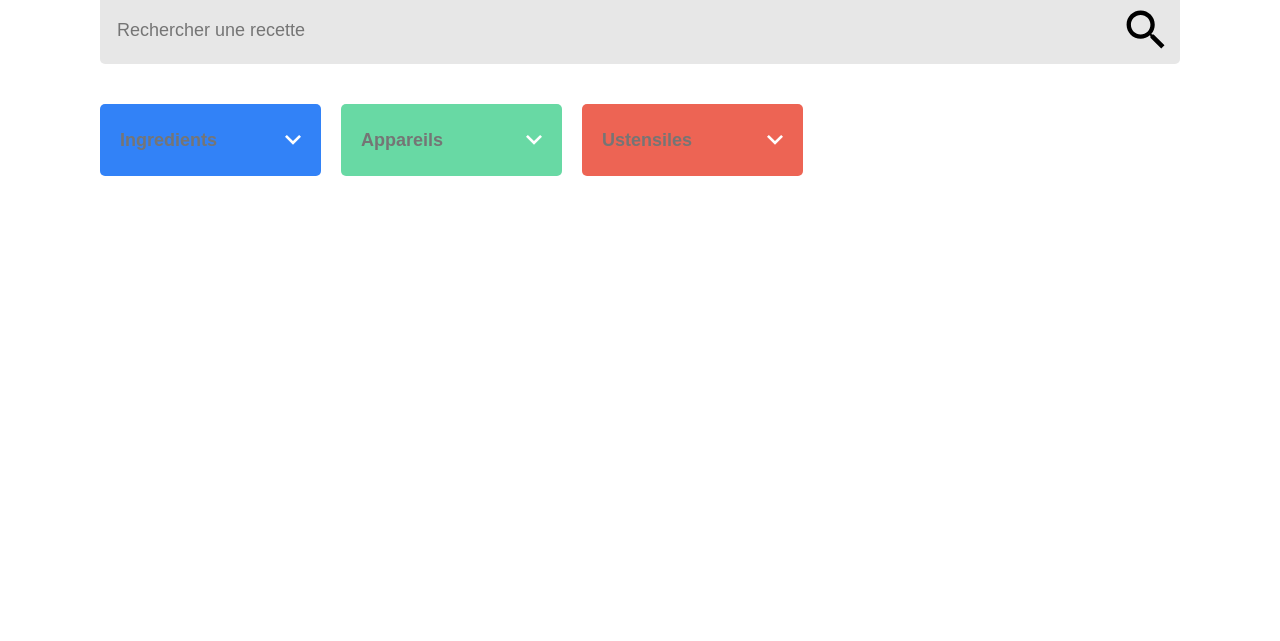
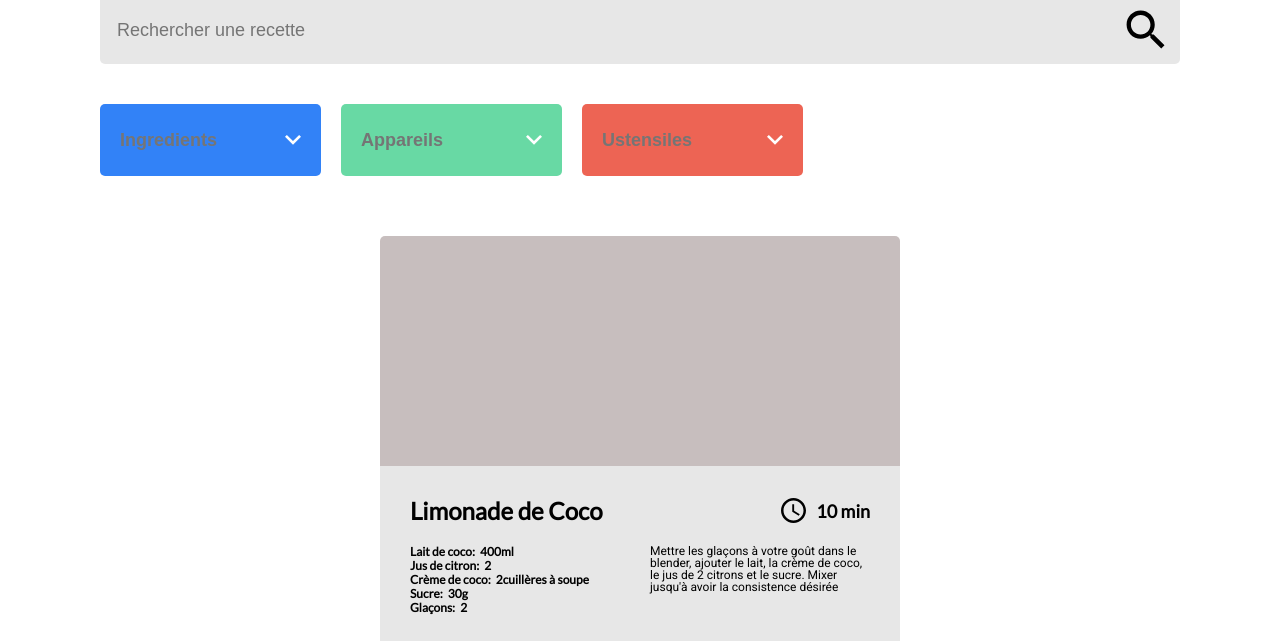
Before and after one commit to Nohavye/OC-Projet_7, a website with bundled scripts: page index.html in a window 1280 px wide. Shown: the part 159-800 px from the top of the page. Built offline with nearby package versions, Linux system fonts and the light colour scheme.

Commit message:
Implémentation de la carte de recette.

```diff
--- a/css/styles.css
+++ b/css/styles.css
@@ -21,6 +21,14 @@ h1 {
   line-height: 47px;
   text-align: center;
   color: #d04f4f;
+}
+
+main {
+  margin-top: 60px;
+  display: flex;
+  justify-content: center;
+  gap: 60px;
+  flex-wrap: wrap;
 }
 
 .div_search {
--- a/scripts/data/RecipeEntity.js
+++ b/scripts/data/RecipeEntity.js
@@ -6,7 +6,8 @@ class IngredientEntity {
   }
 
   get name () { return this._name }
-  get quantity () { return this._quantity }
+  get quantity () { return this._quantity || '' }
+  get unit () { return this._unit || '' }
 }
 
 class RecipeEntity {
--- a/scripts/index.js
+++ b/scripts/index.js
@@ -2,18 +2,23 @@ import Data from './data/DataModule.js'
 import Globals from './globals/globals.js'
 import Templates from './templates/TemplatesModule.js'
 import InvertedIndex from './research/InvertedIndex.js'
+import RecipeCard from './templates/RecipeCard.js'
 
 await Data.Manager.loadData('data/recipes.json')
 const recipesEntities = Data.Manager.getData('recipes', Data.DataFormat.Recipe)
 const recipes = Data.Manager.hash(recipesEntities, 'id')
 InvertedIndex.createMaps(recipes)
 
-console.log('---------------------------------------------------------------------')
-console.log('---------------------------------------------------------------------')
-console.log('---------------------------------------------------------------------')
-InvertedIndex.ustensilsMap.forEach((value, key, map) => {
-  console.log(`${key}: ${value}`)
-})
+// console.log('---------------------------------------------------------------------')
+// console.log('---------------------------------------------------------------------')
+// console.log('---------------------------------------------------------------------')
+// InvertedIndex.ustensilsMap.forEach((value, key, map) => {
+//   console.log(`${key}: ${value}`)
+// })
+
+for (const entity of recipes.values()) {
+  const card = new RecipeCard(entity).addTo(Globals.DOM.main)
+}
 
 const ingredientsFilter = new Templates.FilterSelector('ingredients', 'Ingredients')
 const appliancesFilter = new Templates.FilterSelector('appliances', 'Appareils')
--- /dev/null
+++ b/scripts/templates/RecipeCard.js
@@ -0,0 +1,136 @@
+import Template from './Template.js'
+
+class RecipeCard {
+  constructor (recipeEntity) {
+    const ingredients = () => {
+      let htmlContent = ''
+      recipeEntity.ingredients.forEach((ingredient) => {
+        htmlContent = htmlContent + `
+          <div style= "
+            display: flex;
+            gap: 5px;
+            font-weight: 700;
+            font-size: 12px;
+            line-height: 14px;
+            ">
+            <b>${ingredient.name}:</b>
+            <p>${ingredient.quantity}${ingredient.unit}</p>
+          </div>
+        `
+      })
+      return htmlContent
+    }
+
+    const description = () => {
+      const maxLentgth = 350
+      if (recipeEntity.description.length <= maxLentgth) {
+        return recipeEntity.description
+      } else {
+        return recipeEntity.description.substring(0, maxLentgth) + ' (...)'
+      }
+    }
+
+    this._template = new Template('div', {
+
+      attributes: {
+        class: 'recipeCard'
+      },
+
+      styles: {
+        backgroundColor: '#C7BEBE',
+        width: '520px',
+        height: '460px',
+        borderRadius: '5px',
+        display: 'flex',
+        alignItems: 'end'
+      }
+    },
+    {
+      presentation: new Template('div', {
+
+        attributes: {},
+        styles: {
+          boxSizing: 'border-box',
+          padding: '30px',
+          backgroundColor: '#E7E7E7',
+          width: '100%',
+          height: '230px'
+        }
+      },
+      {
+        header: new Template('div', {
+          attributes: {},
+          styles: {
+            display: 'flex',
+            justifyContent: 'space-between'
+          }
+        },
+        {
+          title: new Template('h2', {
+            styles: {
+              overflow: 'hidden',
+              whiteSpace: 'nowrap',
+              textOverflow: 'ellipsis',
+              width: '79%'
+            },
+            HTMLContents: { title: recipeEntity.name }
+          }),
+          time: new Template('p', {
+            styles: {
+              display: 'flex',
+              gap: '10px',
+              alignItems: 'center',
+              fontWeight: '700',
+              fontSize: '18px'
+            },
+            HTMLContents: {
+              time: `
+                <img src="assets/clock.svg" alt="clock" width="25">
+                <p>${recipeEntity.time} min</p>
+              `
+            }
+          })
+        }),
+
+        content: new Template('div', {
+
+          attributes: {},
+          styles: {
+            display: 'flex',
+            justifyContent: 'space-between',
+            marginTop: '20px'
+          }
+        },
+        {
+          ingredients: new Template('p', {
+            HTMLContents: {
+              ingredients: ingredients()
+            }
+          }),
+          description: new Template('p', {
+
+            styles: {
+              width: '220px',
+              height: '120px',
+
+              fontFamily: 'Roboto',
+              fontWeight: '400',
+              fontSize: '12px',
+              lineHeight: '100%'
+            },
+
+            HTMLContents: {
+              description: description()
+            }
+          })
+        })
+      })
+    })
+  }
+
+  addTo (parent) {
+    parent.appendChild(this._template.element)
+  }
+}
+
+export { RecipeCard as default }
```
Also changed, not shown: data/recipes.json, 1 other file.
